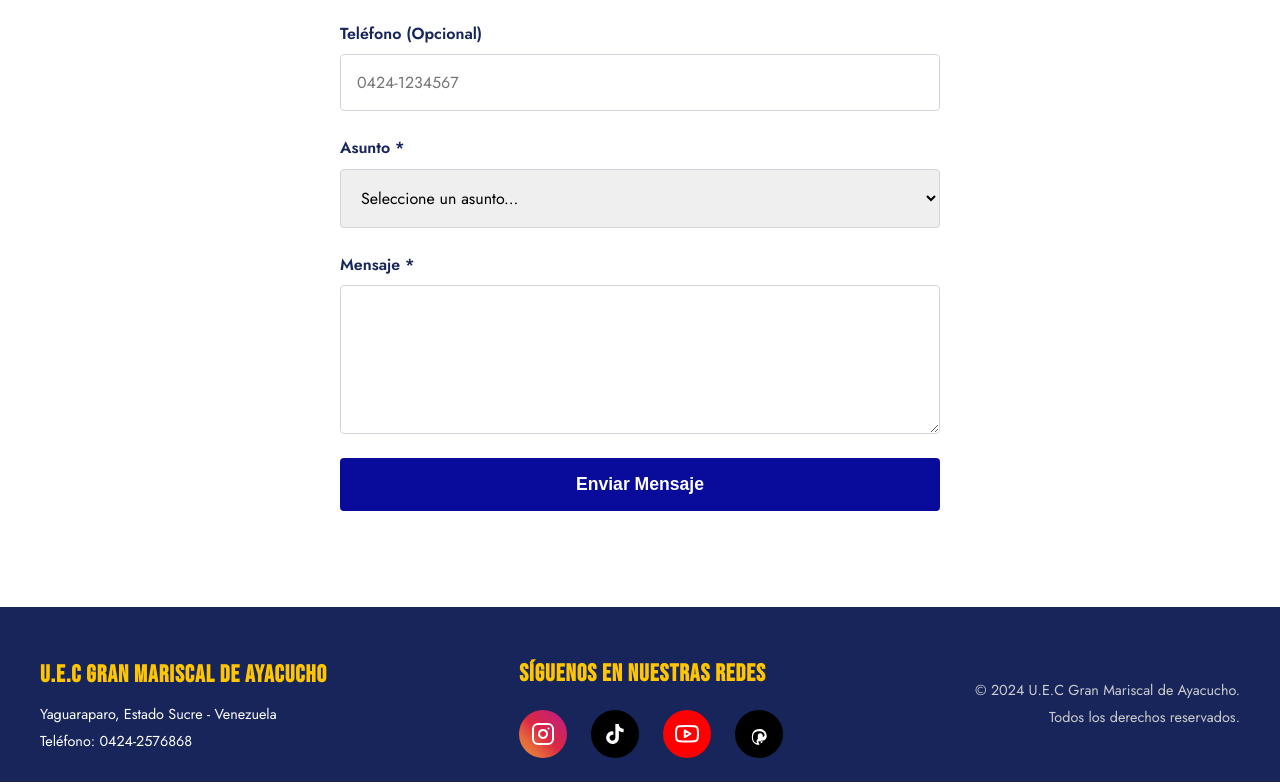
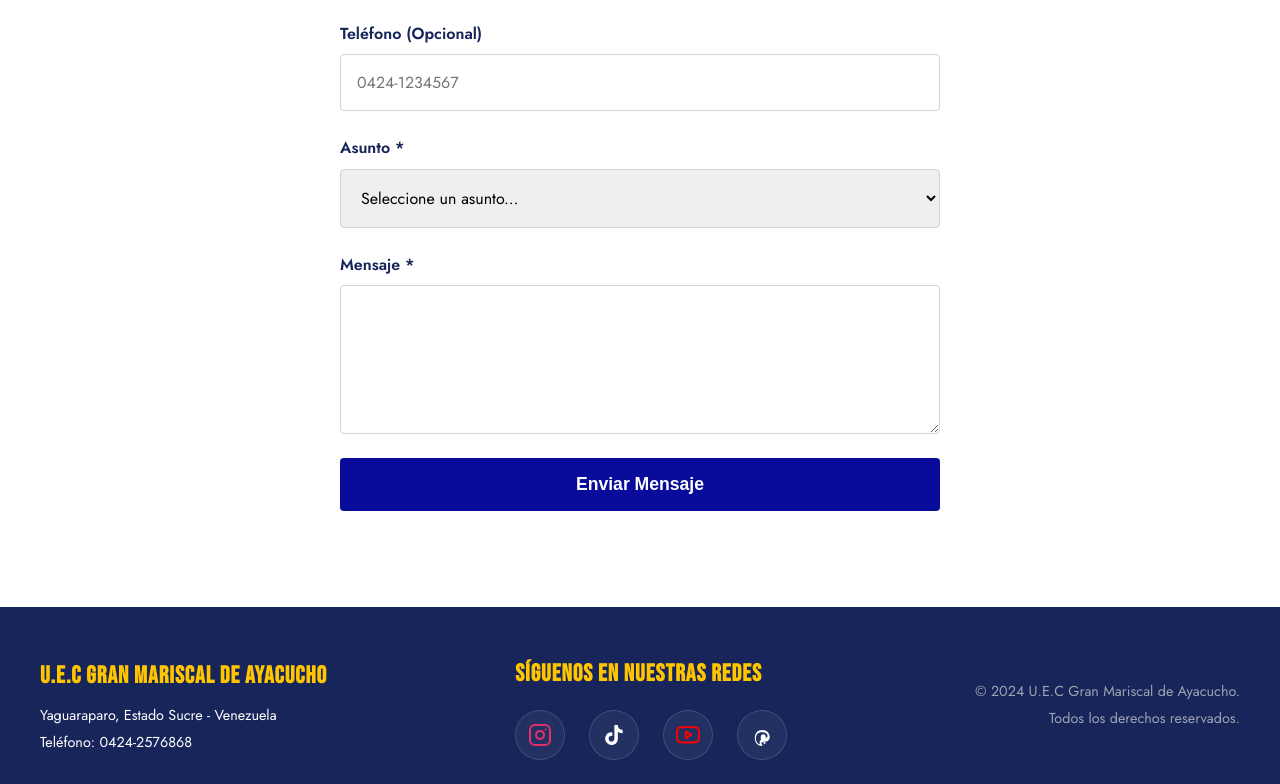
Before and after one commit to isabellac2301-jpg/uec-gran-mariscal0, an Astro site: page / in a window 1280 px wide. Shown: the part 1813-2597 px from the top of the page. Built offline with nearby package versions, Linux system fonts and the light colour scheme; Astro itself is replaced by a stand-in of ours; a web font is replaced by a local one.

Commit message:
Actualizar Footer.astro

```diff
--- a/src/components/Footer.astro
+++ b/src/components/Footer.astro
@@ -14,8 +14,8 @@
       <h3>Síguenos en nuestras redes</h3>
       <div class="social-links">
 
-        <!-- Instagram (Recuerda cambiar AQUI_VA_TU_USUARIO) -->
-        <a href="https://instagram.com/uecgranmariscaldeayacucho" target="_blank" rel="noopener noreferrer" aria-label="Visitar Instagram" class="icon-instagram">
+        <!-- Instagram (Recuerda cambiar el enlace) -->
+        <a href="https://instagram.com/AQUI_VA_TU_USUARIO" target="_blank" rel="noopener noreferrer" aria-label="Visitar Instagram" class="icon-instagram">
           <svg xmlns="http://www.w3.org/2000/svg" width="24" height="24" viewBox="0 0 24 24" fill="none" stroke="currentColor" stroke-width="2" stroke-linecap="round" stroke-linejoin="round"><rect x="2" y="2" width="20" height="20" rx="5" ry="5"></rect><path d="M16 11.37A4 4 0 1 1 12.63 8 4 4 0 0 1 16 11.37z"></path><line x1="17.5" y1="6.5" x2="17.51" y2="6.5"></line></svg>
         </a>
 
@@ -77,45 +77,49 @@
     margin-top: var(--space-2);
   }
 
-  /* Estilos base para todos los iconos */
+  /* --- EL NUEVO DISEÑO MODERNO (Efecto Cristal) --- */
   .social-links a {
-    color: white; /* Icono blanco para que resalte en fondos oscuros */
+    /* Fondo transparente y borde sutil */
+    background-color: rgba(255, 255, 255, 0.05);
+    border: 1px solid rgba(255, 255, 255, 0.15);
     padding: 12px;
     border-radius: 50%;
     display: flex;
     align-items: center;
     justify-content: center;
-    transition: transform 0.3s ease, box-shadow 0.3s ease;
+    transition: all 0.3s ease;
+    /* Efecto de desenfoque de fondo (Glassmorphism) */
+    backdrop-filter: blur(4px);
   }
+
+  /* Colores oficiales aplicados directamente a los iconos */
+  .icon-instagram { color: #E1306C; } /* Rosa de Instagram */
+  .icon-tiktok { color: #FFFFFF; }    /* Blanco para que resalte en fondo oscuro */
+  .icon-youtube { color: #FF0000; }   /* Rojo de YouTube */
+  .icon-threads { color: #FFFFFF; }   /* Blanco de Threads */
 
   /* Efecto al pasar el dedo o el mouse */
   .social-links a:hover {
-    transform: translateY(-4px) scale(1.1); /* Se levanta y crece un poco */
-    box-shadow: 0 6px 12px rgba(0,0,0,0.4);
+    transform: translateY(-5px); /* Salta un poquito */
+    background-color: rgba(255, 255, 255, 0.15); /* El cristal se ilumina */
+    border-color: rgba(255, 255, 255, 0.4);
   }
 
-  /* Colores Reales y Originales de cada Red Social */
-  .icon-instagram {
-    background: linear-gradient(45deg, #f09433 0%, #e6683c 25%, #dc2743 50%, #cc2366 75%, #bc1888 100%);
-  }
-  .icon-tiktok {
-    background-color: #000000;
-  }
-  .icon-youtube {
-    background-color: #FF0000;
-  }
-  .icon-threads {
-    background-color: #000000;
+  /* Efecto de brillo (glow) para cada red al tocarla */
+  .icon-instagram:hover { box-shadow: 0 0 15px rgba(225, 48, 108, 0.5); }
+  .icon-tiktok:hover { box-shadow: 0 0 15px rgba(255, 255, 255, 0.4); }
+  .icon-youtube:hover { box-shadow: 0 0 15px rgba(255, 0, 0, 0.5); }
+  .icon-threads:hover { box-shadow: 0 0 15px rgba(255, 255, 255, 0.4); }
+
+  .footer-legal {
+    border-top: 1px solid rgba(255,255,255,0.1);
+    padding-top: var(--space-3);
+    width: 100%;
+    margin-top: var(--space-3);
+    font-size: 0.85rem;
+    color: #9ca3af;
   }
 
-  .footer-legal {
-    border-top: 1px solid rgba(255,255,255,0.2);
-    padding-top: var(--space-2);
-    width: 100%;
-    margin-top: var(--space-2);
-    font-size: 0.8rem;
-    color: #ccc;
-  }
   @media (min-width: 768px) {
     .footer-container {
       flex-direction: row;
```
